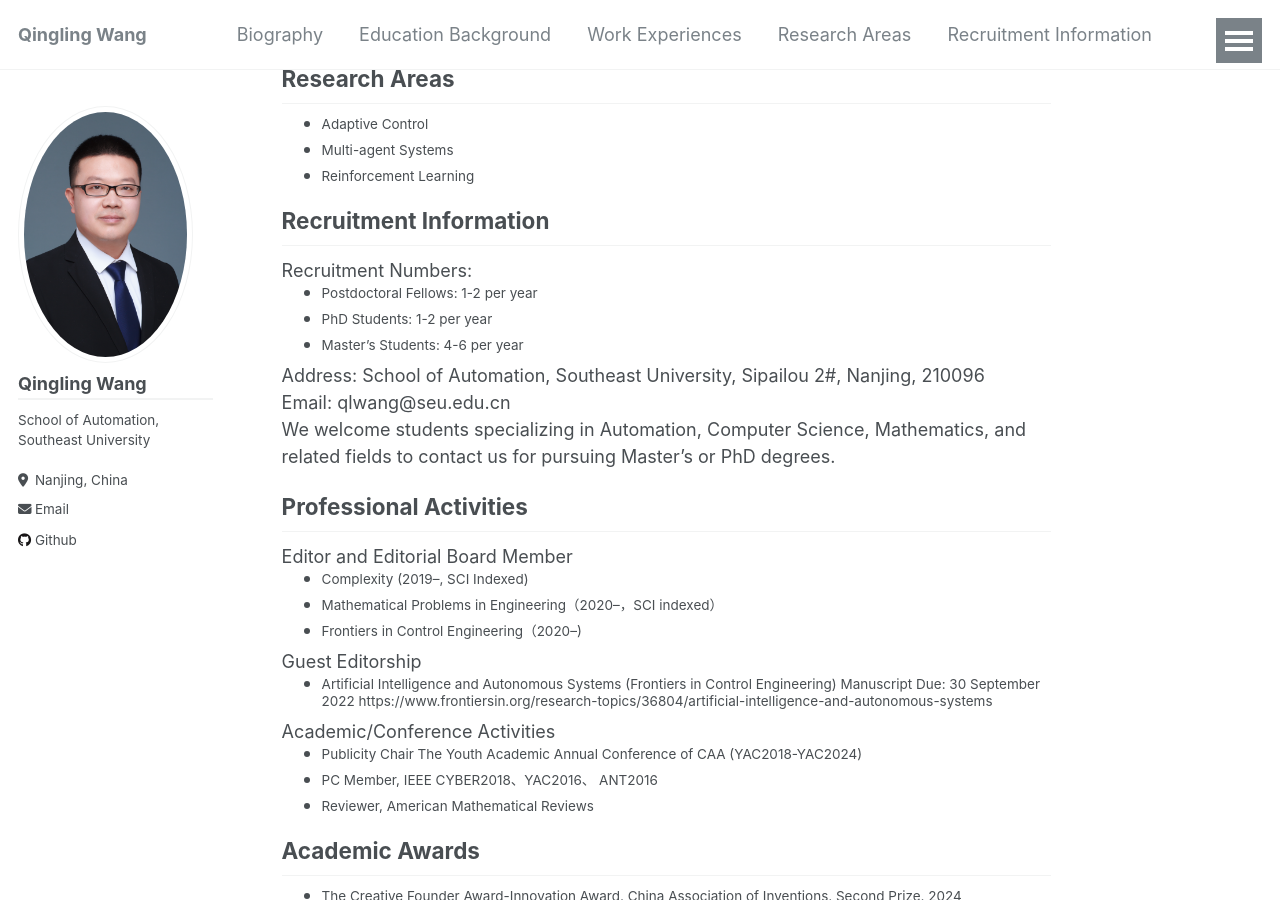
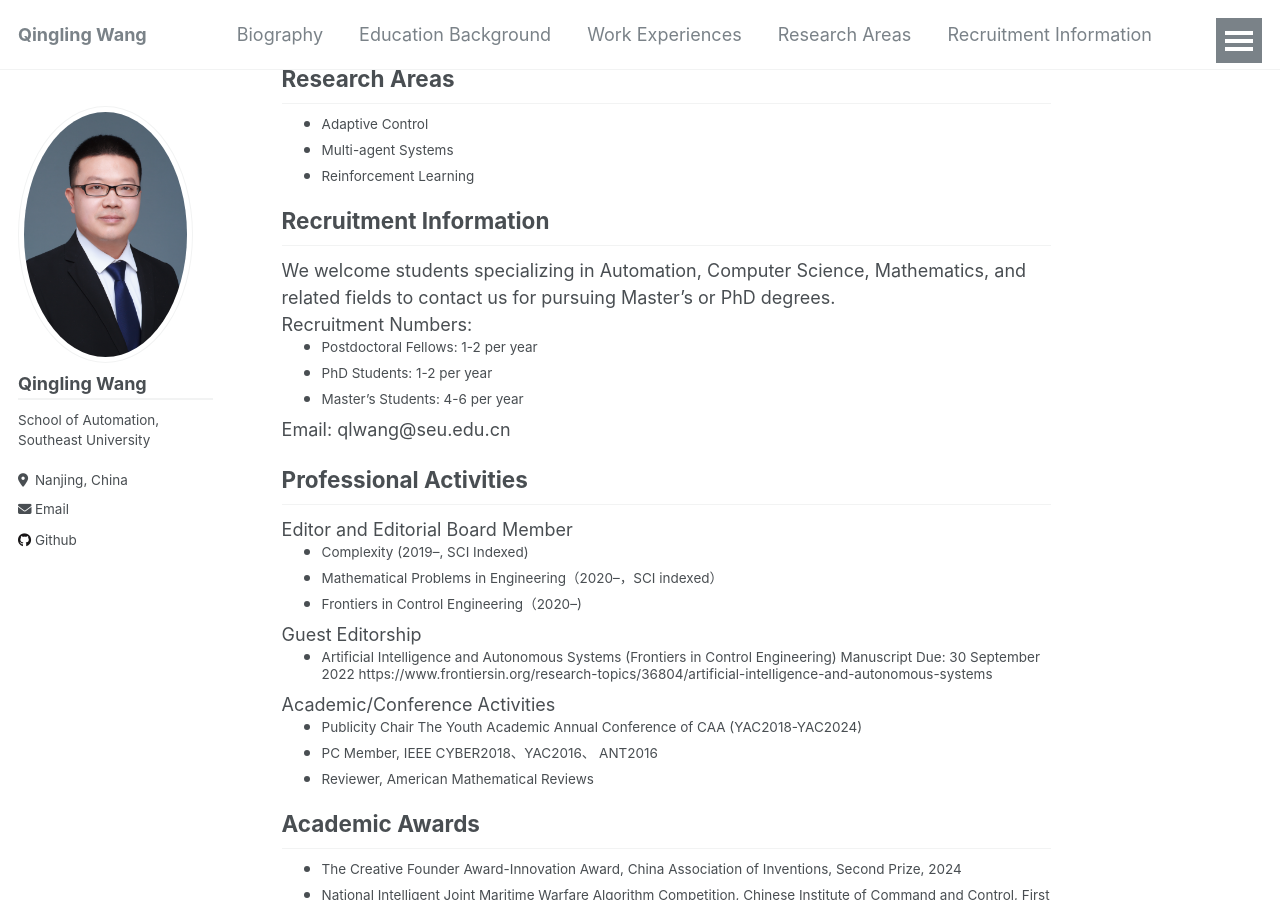
Before and after one commit to qinglingwang/qinglingwang.github.io, a Jekyll site: the page built from _pages/about.md, in a window 1280 px wide and 900 px high, scrolled down 769 px. Built offline with Jekyll 4.4.1, drawn with Linux system fonts in a browser that asks for light colours.

Commit message:
Update about.md

```diff
--- a/_pages/about.md
+++ b/_pages/about.md
@@ -67,11 +68,7 @@
 * <small>PhD Students: 1-2 per year
 * <small>Master’s Students: 4-6 per year
 
-Address: School of Automation, Southeast University, Sipailou 2#, Nanjing, 210096
-
 Email: qlwang@seu.edu.cn
-
-We welcome students specializing in Automation, Computer Science, Mathematics, and related fields to contact us for pursuing Master's or PhD degrees.
 
 <h2 id="service">Professional Activities</h2>
 
```
Also changed, not shown: other parts of _pages/about.md (+1 -0 lines).
